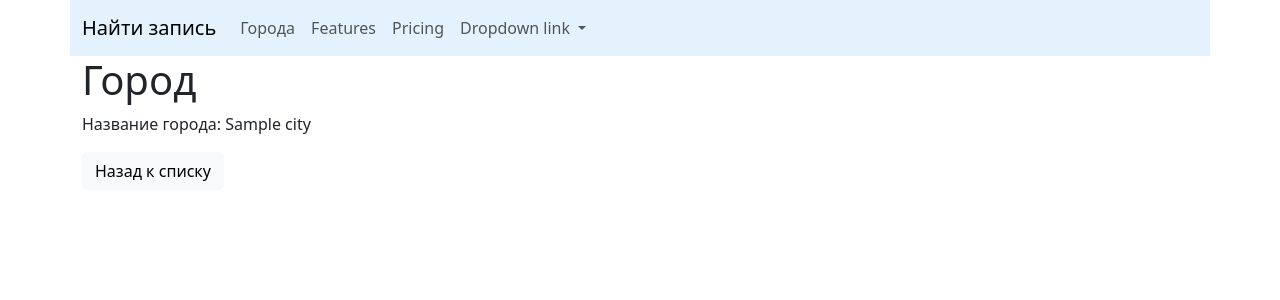
After one commit to DevMosh/MyFirstDjangoProject, a Django app: page /cities/detail/1/ in a window 1280 px wide. The commit adds this page. Shown: the top 300 px of the page. Run offline with Django 4.2, Linux system fonts and the light colour scheme; tables that the repository leaves empty hold one stand-in row (values such as "Sample post").

```diff
--- a/cities/models.py
+++ b/cities/models.py
@@ -2,7 +2,7 @@ from django.db import models
 
 
 class City(models.Model):  # класс для создания таблице в базе данных
-    name = models.CharField(max_length=100, unique=True, verbose_name = 'Город')  # добавляем ячейку name в таблицу
+    name = models.CharField(max_length=100, unique=True, verbose_name='Город')  # добавляем ячейку name в таблицу
 
     def __str__(self):  # для нормального отображения данных в админке
         return self.name
--- /dev/null
+++ b/cities/templates/cities/detail.html
@@ -0,0 +1,22 @@
+{% extends 'mainpage/base.html' %}
+{% block title %}Город{% endblock %}
+
+{% block content %}
+<h1>Город</h1>
+<div class="row">
+    <div class="col-md">
+        {% if object == "Такого города нет в базе данных." %}
+            <p>Такого города нет в базе данных.</p>
+        {% else %}
+            <p>Название города: {{object}}</p>
+        {% endif %}
+    </div>
+</div>
+<div class="row">
+    <div class="col-md-4">
+        <a href="{% url 'cities:home' %}">
+            <button type="button" class="btn btn-light">Назад к списку</button>
+        </a>
+    </div>
+</div>
+{% endblock %}
--- a/cities/urls.py
+++ b/cities/urls.py
@@ -4,4 +4,5 @@ from cities.views import *
 
 urlpatterns = [
     path("", home, name="home"),
+    path("detail/<int:pk>/", CityDetailView.as_view(), name="detail"),  # это нужно для обработки ссылки в которой будет меняться айди
 ]
--- a/cities/views.py
+++ b/cities/views.py
@@ -1,12 +1,37 @@
-from django.shortcuts import render
+from django.shortcuts import render, get_object_or_404
+from django.views.generic import DetailView
 
 from cities.models import City
 
 __all__ = [
-    'home',
+    'home', 'CityDetailView'
 ]
 
-def home(request):
+
+def home(request, pk=None):
+    """эта функция обрабатывает страницу при переходе по сссылке,
+    у которой меняется айди ( в данном случае она позволяет посмотреть
+    больше информации о городе )"""
+
+    if request.method == 'POST':
+        print(request.POST)
+
+    # if pk:
+        # city = City.objects.filter(id=pk).first()  # чтобы ничего не вышло
+        # city = get_object_or_404(City, id=pk)  # чтобы вышла ошибка 404, которая означает что страница не существует
+        # context = {'object': 8}
+        # try:
+        #     city = City.objects.get(pk=pk)  # в этом случае будет ошибка, но ее можно самостоятельно обработать
+        #     context = {'object': city.name}
+        # except City.DoesNotExist:
+        #     context = {'object': "Такого города нет в базе данных."}
+        # return render(request, 'cities/detail.html', context)
+
     qs = City.objects.all()
     context = {'objects_list': qs}
     return render(request, 'cities/home.html', context)
+
+
+class CityDetailView(DetailView):
+    queryset = City.objects.all()
+    template_name = 'cities/detail.html'
--- a/mainpage/templates/mainpage/base.html
+++ b/mainpage/templates/mainpage/base.html
@@ -1,3 +1,5 @@
+{% url 'cities:home' as cities_home_url %}
+
 <!doctype html>
 <html lang="en">
   <head>
@@ -5,18 +7,19 @@
     <meta name="viewport" content="width=device-width, initial-scale=1">
     <title>{% block title %} {% endblock %}</title>
     <link href="https://cdn.jsdelivr.net/npm/bootstrap@5.3.0-alpha1/dist/css/bootstrap.min.css" rel="stylesheet" integrity="sha384-GLhlTQ8iRABdZLl6O3oVMWSktQOp6b7In1Zl3/Jr59b6EGGoI1aFkw7cmDA6j6gD" crossorigin="anonymous">
+{#    <link href="static/style.css" rel="stylesheet">#}
   </head>
   <body>
       <nav class="navbar navbar-expand-lg container" style="background-color: #e3f2fd;">
   <div class="container-fluid">
-    <a class="navbar-brand" href="#">Navbar</a>
+    <a class="navbar-brand" href="{% url 'home' %}">Найти запись</a>
     <button class="navbar-toggler" type="button" data-bs-toggle="collapse" data-bs-target="#navbarNavDropdown" aria-controls="navbarNavDropdown" aria-expanded="false" aria-label="Toggle navigation">
       <span class="navbar-toggler-icon"></span>
     </button>
     <div class="collapse navbar-collapse" id="navbarNavDropdown">
       <ul class="navbar-nav">
         <li class="nav-item">
-          <a class="nav-link active" aria-current="page" href="#">Home</a>
+          <a class="nav-link {% if request.path == cities_home_url %} active {% endif %}" aria-current="page" href="{% url 'cities:home' %}">Города</a>
         </li>
         <li class="nav-item">
           <a class="nav-link" href="#">Features</a>
--- a/testapp/urls.py
+++ b/testapp/urls.py
@@ -16,9 +16,12 @@ Including another URLconf
 from django.contrib import admin
 from django.urls import path, include
 
+from mainpage.views import about, home
 
 urlpatterns = [
     path("admin/", admin.site.urls),
     path('cities/', include(('cities.urls', 'cities'))),
+    path('', home, name='home'),
     path("", include(('mainpage.urls', 'default'), namespace='default')),
+    path('about/', about),
 ]
```
Also changed, not shown: cities/templates/cities/home.html (+8 -1 lines), cities/forms.py (added), mainpage/static/main.js (deleted), mainpage/static/style.css (deleted).
